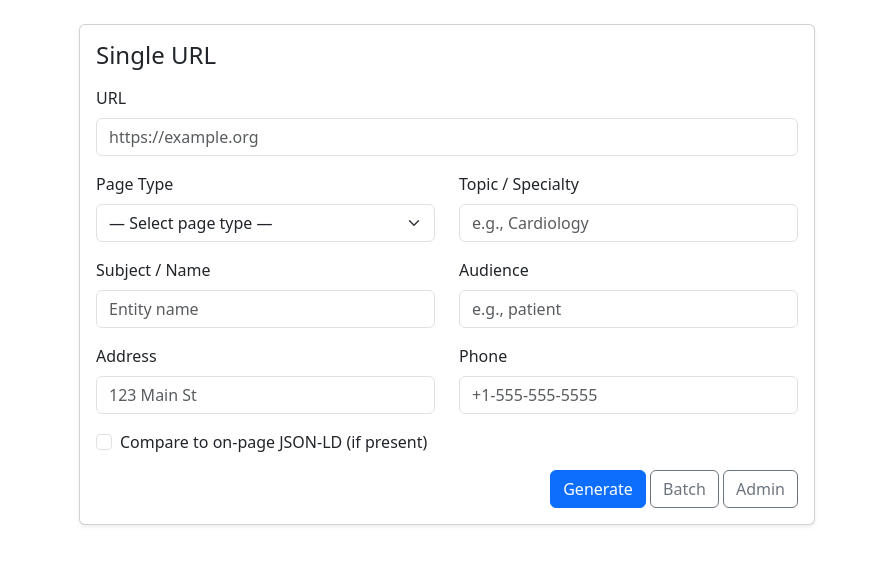
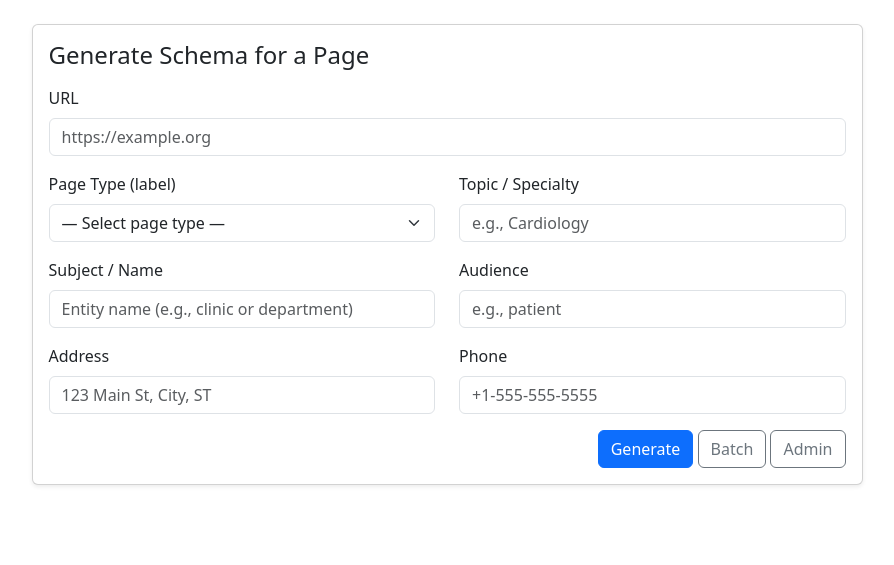
Before and after one commit to jskaller/schema-gen, a FastAPI app: page / in a window 1280 px wide. Shown: the part 56-621 px from the top of the page, without its empty margins (193-1087 px from the left). Run offline with FastAPI, Linux system fonts and the light colour scheme; data comes from the database, SQL or seed files in the repository.

Commit message:
fix: (29) restore home layout + enforce @type and dateModified in normalization

```diff
--- a/app/web/templates/index.html
+++ b/app/web/templates/index.html
@@ -3,20 +3,21 @@
 {% block title %}Schema Gen – Home{% endblock %}
 {% block content %}
 <div class="row justify-content-center">
-  <div class="col-lg-8">
+  <div class="col-lg-10 col-xl-9">
     <div class="card shadow-sm">
       <div class="card-body">
-        <h4 class="card-title mb-3">Single URL</h4>
+        <h4 class="card-title mb-3">Generate Schema for a Page</h4>
         {% if error %}<div class="alert alert-danger">{{ error }}</div>{% endif %}
         {% if ok %}<div class="alert alert-success">{{ ok }}</div>{% endif %}
         <form method="post" action="/submit">
           <div class="mb-3">
             <label class="form-label">URL</label>
-            <input class="form-control" name="url" placeholder="https://example.org">
+            <input class="form-control" name="url" placeholder="https://example.org" required>
           </div>
+
           <div class="row">
             <div class="col-md-6 mb-3">
-              <label class="form-label">Page Type</label>
+              <label class="form-label">Page Type (label)</label>
               <select class="form-select" name="page_type">
                 <option value="">— Select page type —</option>
                 {% for label, cfg in mapping.items() %}
@@ -29,30 +30,29 @@
               <input class="form-control" name="topic" placeholder="e.g., Cardiology">
             </div>
           </div>
+
           <div class="row">
             <div class="col-md-6 mb-3">
               <label class="form-label">Subject / Name</label>
-              <input class="form-control" name="subject" placeholder="Entity name">
+              <input class="form-control" name="subject" placeholder="Entity name (e.g., clinic or department)">
             </div>
             <div class="col-md-6 mb-3">
               <label class="form-label">Audience</label>
               <input class="form-control" name="audience" placeholder="e.g., patient">
             </div>
           </div>
+
           <div class="row">
             <div class="col-md-6 mb-3">
               <label class="form-label">Address</label>
-              <input class="form-control" name="address" placeholder="123 Main St">
+              <input class="form-control" name="address" placeholder="123 Main St, City, ST">
             </div>
             <div class="col-md-6 mb-3">
               <label class="form-label">Phone</label>
               <input class="form-control" name="phone" placeholder="+1-555-555-5555">
             </div>
           </div>
-          <div class="mb-3 form-check">
-            <input class="form-check-input" type="checkbox" name="compare_existing" id="cmp">
-            <label class="form-check-label" for="cmp">Compare to on‑page JSON‑LD (if present)</label>
-          </div>
+
           <div class="text-end">
             <button class="btn btn-primary" type="submit">Generate</button>
             <a class="btn btn-outline-secondary" href="/batch">Batch</a>
```
Also changed, not shown: app/services/normalize.py (+21 -12 lines), app/web/templates/result.html (+45 -6 lines), 1 other file.
